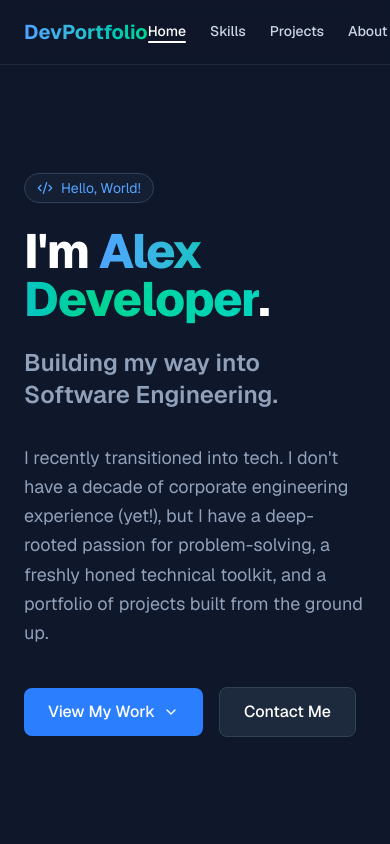
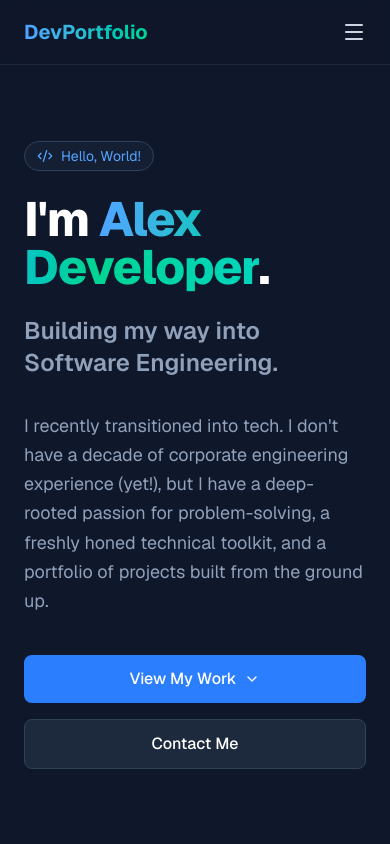
Before and after one commit to tony-97/portfolio, a Next.js app: page / in a window 390 px wide. Shown: the top 844 px of the page. Built offline with nearby package versions, Linux system fonts and the light colour scheme.

Commit message:
responsiveness

```diff
--- a/app/hero.tsx
+++ b/app/hero.tsx
@@ -55,17 +55,17 @@ export default function HeroSection({
         problem-solving, a freshly honed technical toolkit, and a portfolio of
         projects built from the ground up.
       </p>
-      <div className="flex items-center space-x-4">
+      <div className="flex flex-col sm:flex-row items-start sm:items-center space-y-4 sm:space-y-0 sm:space-x-4">
         <a
           href="#projects"
-          className="px-6 py-3 bg-blue-500 hover:bg-blue-600 text-white font-medium rounded-lg transition-colors flex items-center"
+          className="w-full sm:w-auto justify-center px-6 py-3 bg-blue-500 hover:bg-blue-600 text-white font-medium rounded-lg transition-colors flex items-center"
         >
           View My Work
           <ChevronDown className="w-4 h-4 ml-2" />
         </a>
         <a
           href="#contact"
-          className="px-6 py-3 bg-slate-800 hover:bg-slate-700 text-white font-medium rounded-lg border border-slate-700 transition-colors"
+          className="w-full sm:w-auto text-center px-6 py-3 bg-slate-800 hover:bg-slate-700 text-white font-medium rounded-lg border border-slate-700 transition-colors"
         >
           Contact Me
         </a>
--- a/app/navigation.tsx
+++ b/app/navigation.tsx
@@ -1,5 +1,6 @@
+import { Menu, X } from "lucide-react";
+import { AnimatePresence } from "motion/react";
 import * as motion from "motion/react-client";
-
 import { RefObject, useEffect, useState } from "react";
 
 export default function Navigation({
@@ -12,6 +13,8 @@ export default function Navigation({
   sectionRefs: RefObject<Map<string, HTMLElement>>;
 }) {
   const [activeSection, setActiveSection] = useState("");
+  const [isMenuOpen, setIsMenuOpen] = useState(false);
+
   useEffect(() => {
     const observer = new IntersectionObserver(
       (entries) => {
@@ -29,28 +32,31 @@ export default function Navigation({
 
     return () => observer.disconnect();
   }, []);
+
   return (
     <motion.nav
       ref={ref}
       initial={{ y: -100, opacity: 0 }}
       animate={{ y: 0, opacity: 1 }}
       transition={{ duration: 0.8, ease: "easeOut" }}
-      className="sticky overflow-x-hidden w-full top-0 z-50 bg-slate-900/80 backdrop-blur-md border-b border-slate-800"
+      className="sticky w-full top-0 z-50 bg-slate-900/80 backdrop-blur-sm backdrop-opacity-90 border-b border-slate-800"
     >
       <div className="max-w-5xl mx-auto px-6 h-16 flex items-center justify-between">
         <span className="text-xl font-bold bg-gradient-to-r from-blue-400 to-emerald-400 bg-clip-text text-transparent">
           DevPortfolio
         </span>
-        <ul className="flex space-x-6 text-sm font-medium">
+
+        {/* Desktop Menu */}
+        <ul className="hidden md:flex space-x-6 text-sm font-medium">
           {sections.map((section, index) => (
-            <li key={index}>
+            <li key={index} className="relative">
               <a
                 href={`#${section.id}`}
-                className={`relative hover:text-white  ${activeSection == section.id ? "text-white" : ""} transition-colors`}
+                className={`block py-2 hover:text-white ${activeSection === section.id ? "text-white" : ""} transition-colors`}
               >
                 {section.label}
               </a>
-              {activeSection == section.id && (
+              {activeSection === section.id && (
                 <motion.div
                   layoutId="active-indicator"
                   initial={false}
@@ -59,13 +65,52 @@ export default function Navigation({
                     stiffness: 380,
                     damping: 30,
                   }}
-                  className="bottom-0 left-0 right-0 h-0.5 rounded-full bg-white"
+                  className="absolute bottom-1 left-0 right-0 h-0.5 rounded-full bg-white"
                 ></motion.div>
               )}
             </li>
           ))}
         </ul>
+
+        {/* Mobile Menu Toggle */}
+        <button
+          className="md:hidden text-slate-300 hover:text-white focus:outline-none"
+          onClick={() => setIsMenuOpen(!isMenuOpen)}
+          aria-label="Toggle menu"
+        >
+          {isMenuOpen ? (
+            <X className="w-6 h-6" />
+          ) : (
+            <Menu className="w-6 h-6" />
+          )}
+        </button>
       </div>
+
+      {/* Mobile Menu */}
+      <AnimatePresence>
+        {isMenuOpen && (
+          <motion.div
+            initial={{ opacity: 0, height: 0 }}
+            animate={{ opacity: 1, height: "auto" }}
+            exit={{ opacity: 0, height: 0 }}
+            className="md:hidden bg-slate-900 border-b border-slate-800 px-6 py-4"
+          >
+            <ul className="flex flex-col space-y-4 text-sm font-medium">
+              {sections.map((section, index) => (
+                <li key={index}>
+                  <a
+                    href={`#${section.id}`}
+                    onClick={() => setIsMenuOpen(false)}
+                    className={`block hover:text-white ${activeSection === section.id ? "text-white" : "text-slate-400"} transition-colors`}
+                  >
+                    {section.label}
+                  </a>
+                </li>
+              ))}
+            </ul>
+          </motion.div>
+        )}
+      </AnimatePresence>
     </motion.nav>
   );
 }
--- a/app/projects.tsx
+++ b/app/projects.tsx
@@ -39,7 +39,7 @@ export default function ProjectsSection({
               className="bg-slate-800/30 rounded-2xl border border-slate-700 overflow-hidden hover:border-slate-500 transition-colors duration-300"
             >
               <div className="p-8">
-                <div className="flex justify-between items-start mb-4">
+                <div className="flex flex-col sm:flex-row justify-between items-start sm:items-center mb-4 gap-4 sm:gap-0">
                   <div>
                     <h3 className="text-2xl font-bold text-white mb-2">
                       {project.title}
```
